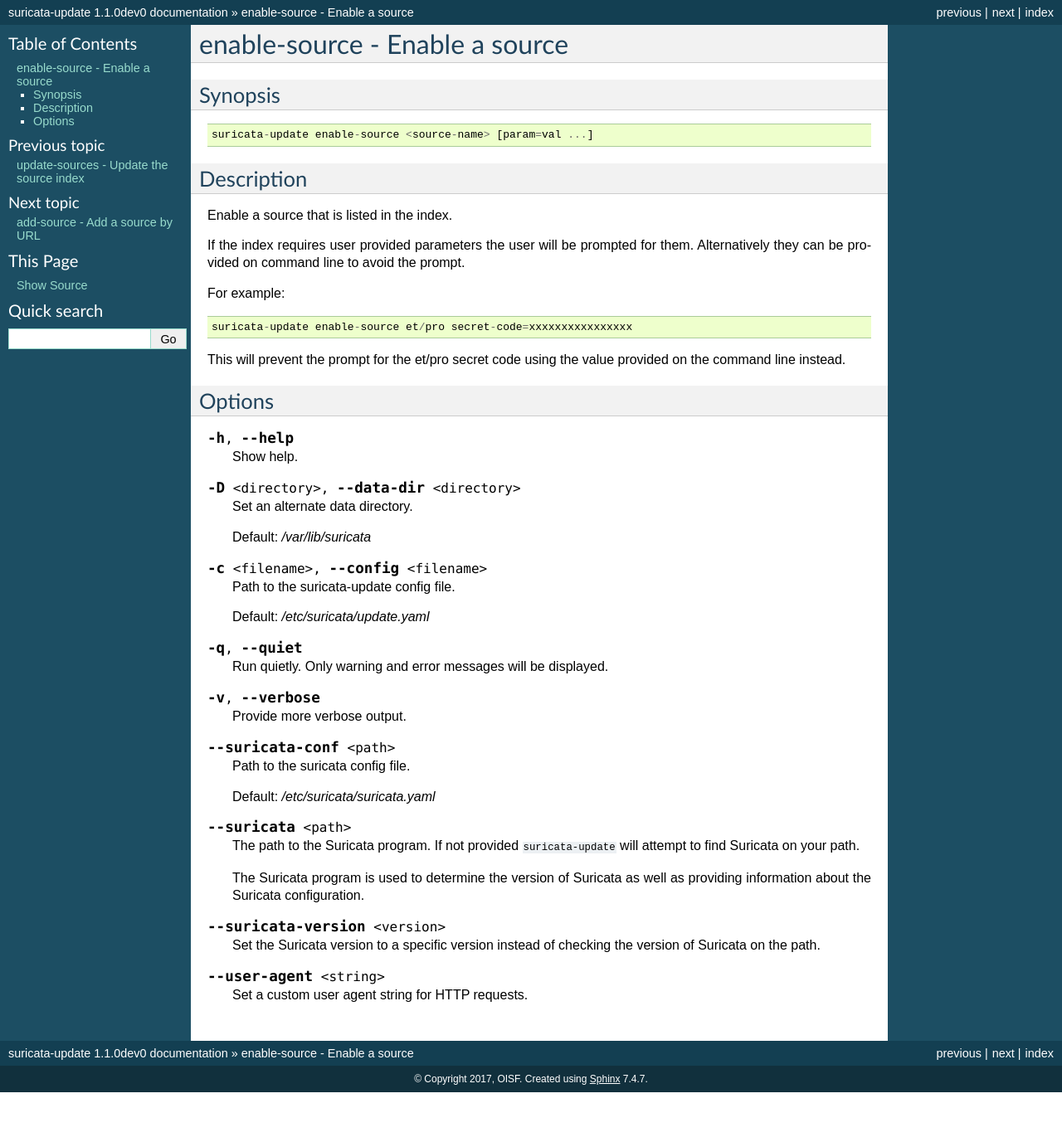
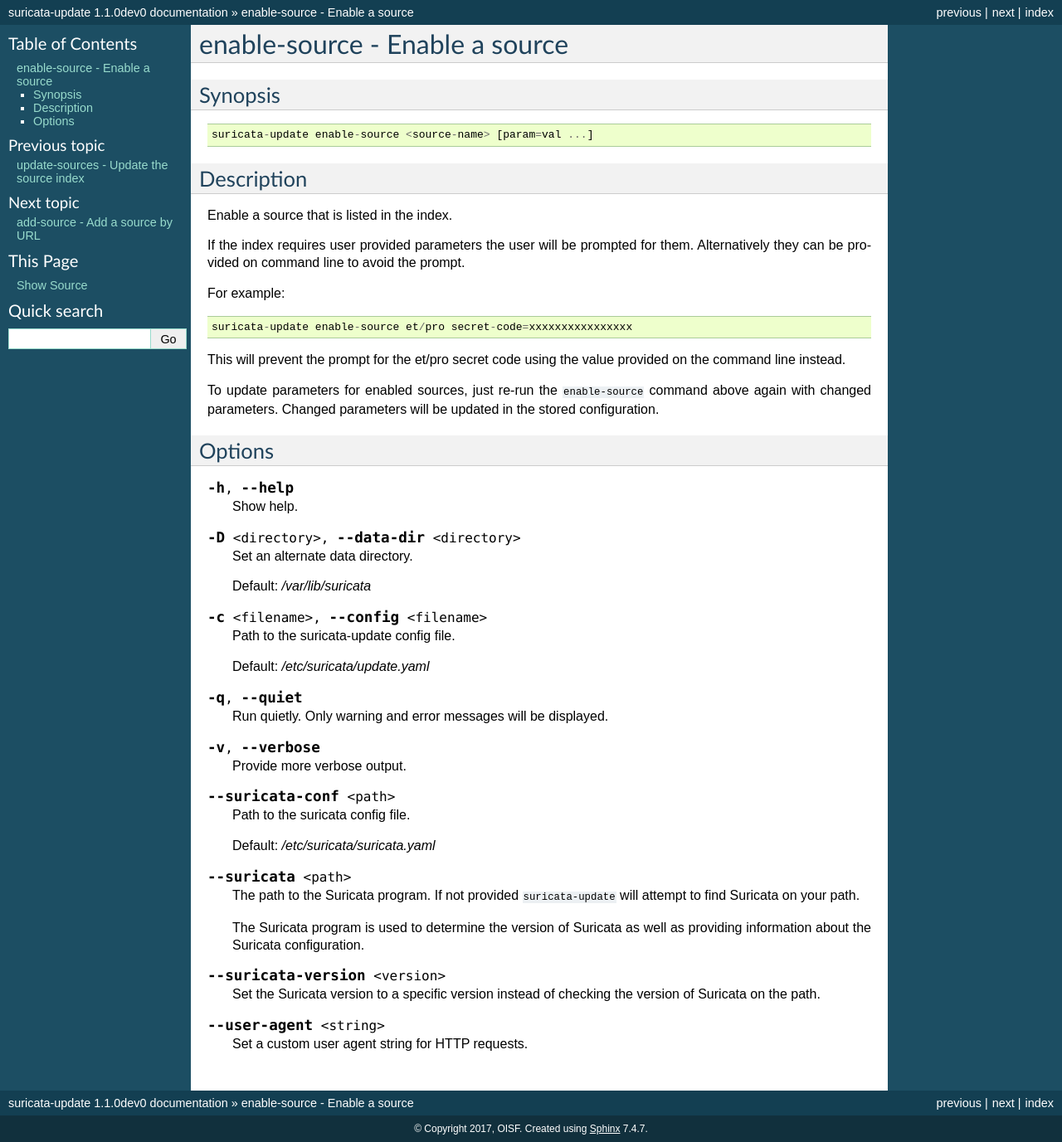
Before and after one commit to OISF/suricata-update, a Sphinx documentation site: the page built from doc/enable-source.rst, in a window 1280 px wide. Shown: the whole page at 83% size. Built offline with Sphinx 7.4.7, drawn with Linux system fonts in a browser that asks for light colours; before the commit the page ends 1317 px from its top, so only the background shows below that.

Commit message:
add documentation paragraph about updating

```diff
--- a/doc/enable-source.rst
+++ b/doc/enable-source.rst
@@ -25,6 +25,10 @@
 This will prevent the prompt for the et/pro secret code using the
 value provided on the command line instead.
 
+To update parameters for enabled sources, just re-run the ``enable-source``
+command above again with changed parameters. Changed parameters will be
+updated in the stored configuration.
+
 Options
 =======
 
```
